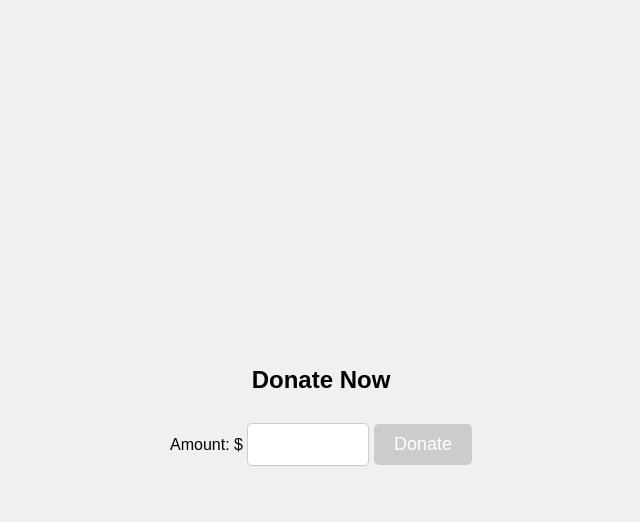
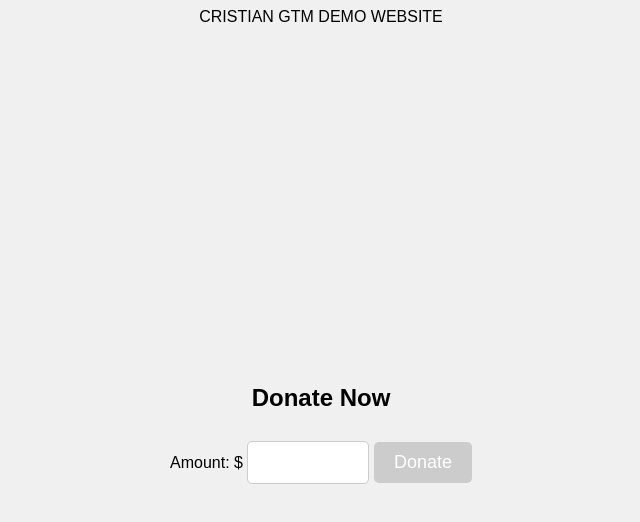
Before and after one commit to diazcristian/gtm-test-website, a plain HTML site: page index.html in a window 1280 px wide. Shown: the whole page, without its empty margins (319-959 px from the left). Drawn offline with Linux system fonts and the light colour scheme.

Commit message:
Update index.html

```diff
--- a/index.html
+++ b/index.html
@@ -57,7 +57,9 @@ j=d.createElement(s),dl=l!='dataLayer'?'&l='+l:'';j.async=true;j.src=
 <noscript><iframe src="https://www.googletagmanager.com/ns.html?id=GTM-PG3PSMHM"
 height="0" width="0" style="display:none;visibility:hidden"></iframe></noscript>
 <!-- End Google Tag Manager (noscript) -->
-
+     <div class="header">
+        CRISTIAN GTM DEMO WEBSITE
+    </div>
     <div class="container">
         <h1>Donate Now</h1>
         <form id="donationForm">
```
